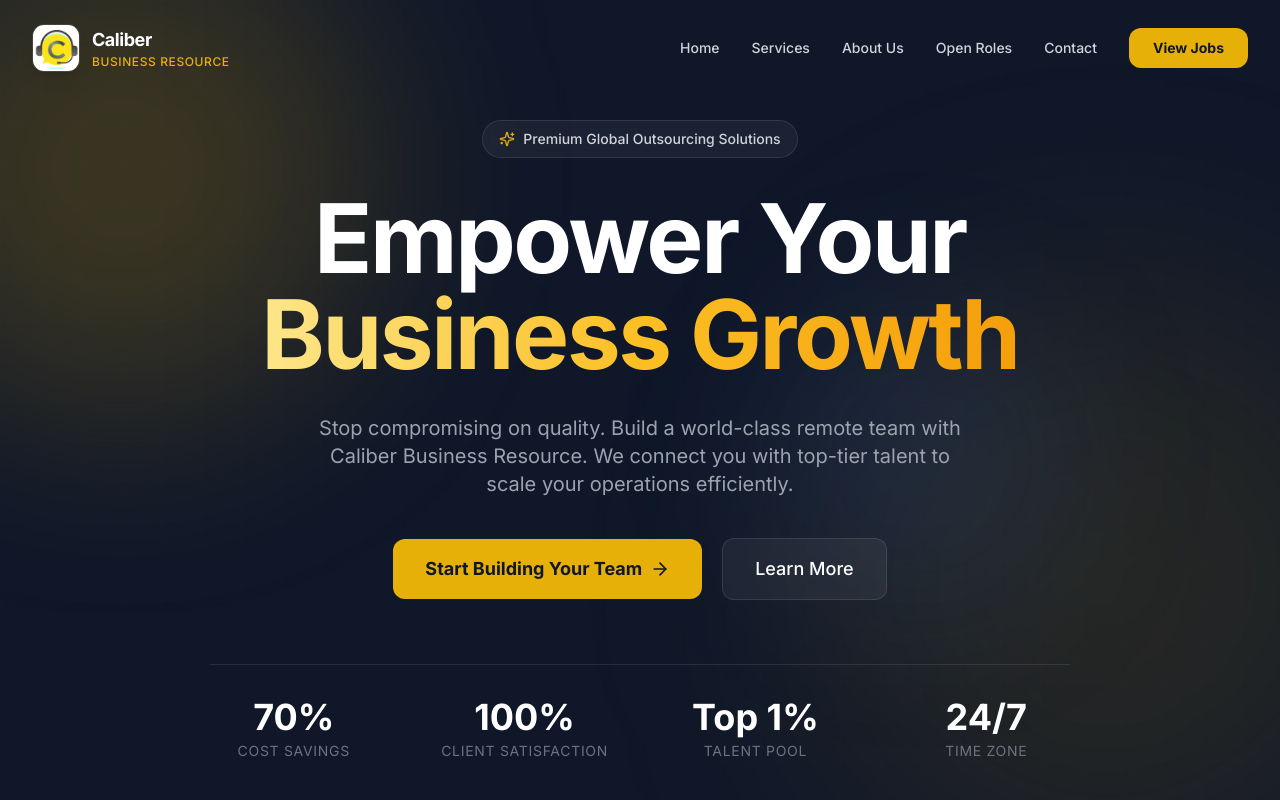
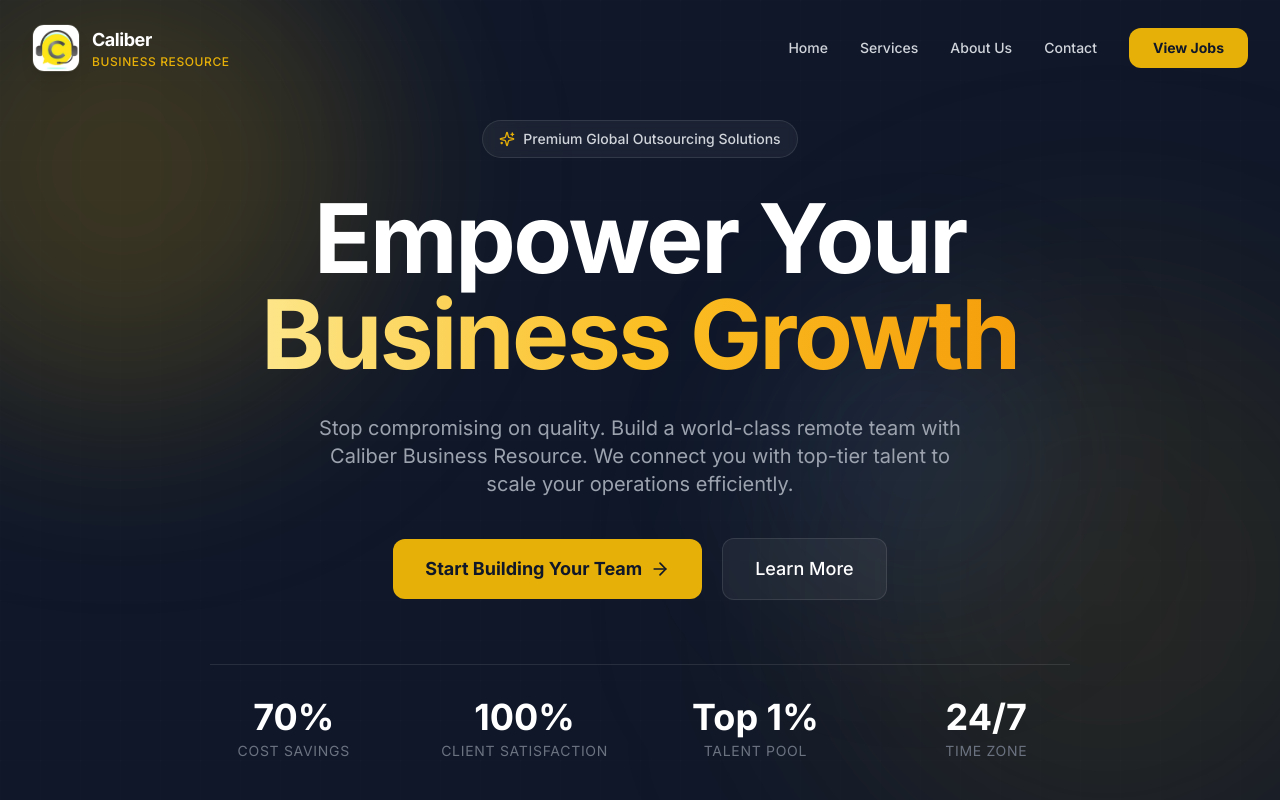
Before and after one commit to Xed8/careers-business-resource, a Next.js app: page / in a window 1280 px wide. Shown: the top 800 px of the page. Built offline with nearby package versions, Linux system fonts and the light colour scheme.

Commit message:
Remove Open Roles link from navigation

```diff
--- a/components/Navigation.tsx
+++ b/components/Navigation.tsx
@@ -8,7 +8,6 @@ const navLinks = [
   { href: '#home', label: 'Home' },
   { href: '#services', label: 'Services' },
   { href: '#our-story', label: 'About Us' },
-  { href: '#open-roles', label: 'Open Roles' },
   { href: '#connect', label: 'Contact' },
 ];
 
```
